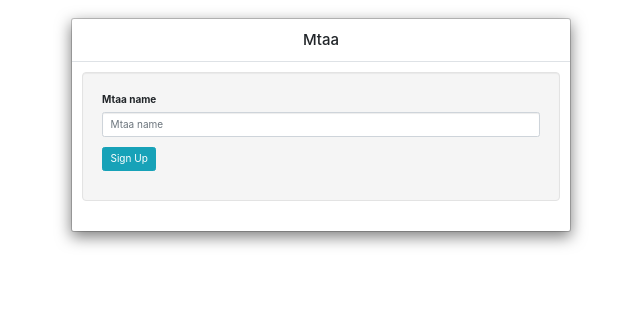
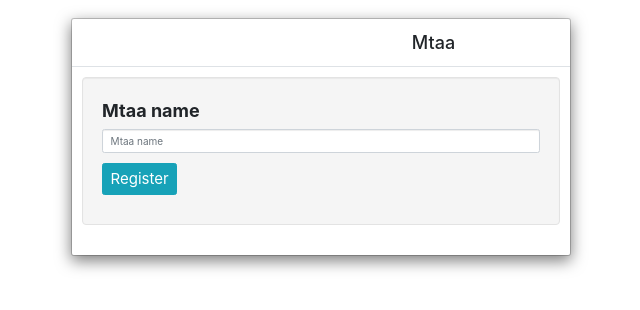
Before and after one commit to moharick/KaaRadaMtaani, a Django app: template watch/templates/registration/registration_form.html in a window 1280 px wide. Shown: the top 310 px of the page, without its empty margins (319-959 px from the left). Run offline with Django 3.2, Linux system fonts and the light colour scheme; the template is opened without the code that fills it: values that come from a table or form of the project are taken from there, others are empty; some libraries are stand-ins or nearby versions.

Commit message:
This commit updates the registration form.

```diff
--- a/watch/templates/registration/registration_form.html
+++ b/watch/templates/registration/registration_form.html
@@ -2,6 +2,9 @@
 {% load bootstrap4 %}
 {% block content %}
 <style>
+    body{
+        font-size: 18px;
+    }
     li {
         display: none;
     }
@@ -14,8 +17,7 @@
     <div id="login-overlay" class="modal-dialog">
         <div class="modal-content">
             <div class="modal-header">
-
-                <h4 class="modal-title" id="myModalLabel">Mtaa</h4>
+                <h4 class="modal-title" style="margin-left: 225px; font-size: 18px;" id="myModalLabel">Mtaa</h4>
             </div>
             <div class="modal-body">
                 <div class="row">
@@ -26,7 +28,7 @@
                                 {% bootstrap_form form %}
                                 <div class="form-group">
                                     {% block button%}
-                                    <button type="submit" class="btn btn-info">Sign Up</button>
+                                    <button type="submit" class="btn btn-info" style="font-size: 15px;">Register</button>
                                     {% endblock %}
                                 </div>
                             </form>
```
Also changed, not shown: watch/templates/registration/signup.html (deleted).
